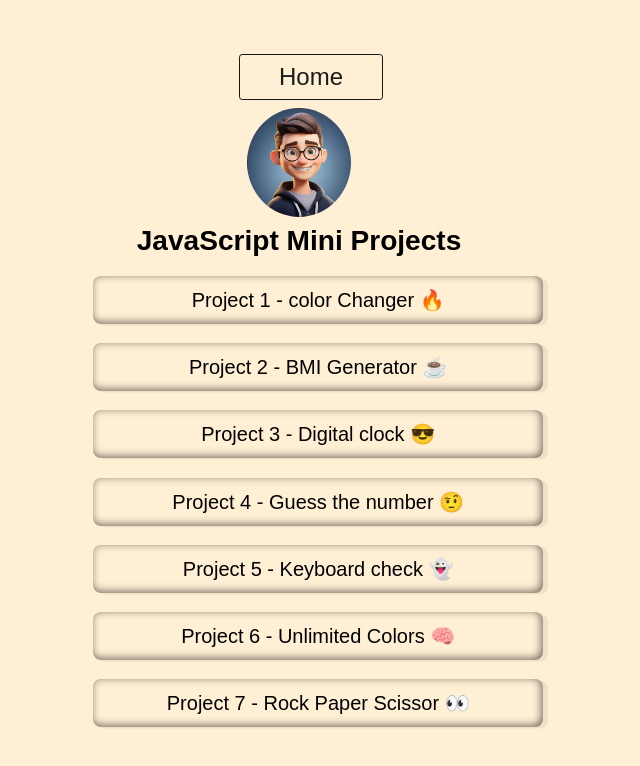
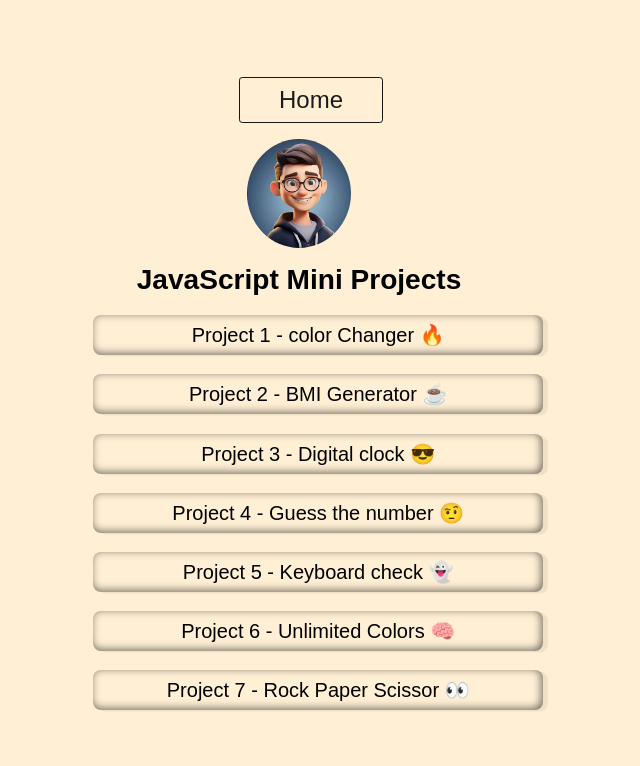
Before and after one commit to dee112003/JavaScript-Mini-Projects, a plain HTML site: page index.html in a window 1280 px wide. Shown: the whole page, without its empty margins (329-969 px from the left). Drawn offline with Linux system fonts and the light colour scheme.

Commit message:
updated style.css

```diff
--- a/styles.css
+++ b/styles.css
@@ -49,9 +49,11 @@ nav {
 }
 
 nav a {
+  margin-top: 0.4rem;
   display: inline-block;
   min-width: 9rem;
   padding: 0.5rem;
+
   border-radius: 0.2rem;
   border: solid 1px rgb(22, 22, 22);
   text-align: center;
@@ -94,6 +96,7 @@ img {
   width: 120px;
   border-radius: 50%;
   padding: var(--PADDING-REM);
+  margin: 0.5rem;
 }
 
 .link-tree {
@@ -104,7 +107,6 @@ img {
 
 .link-tree>li {
   margin: 0 auto;
-  /* border: 2px solid black; */
   border-radius: var(--BORDER-RADIUS);
   display: flex;
   justify-content: center;
@@ -112,7 +114,7 @@ img {
   font-size: 20px;
   margin: 1.2rem;
   background: papayawhip;
-  padding: 12px;
+  padding: 0.5rem;
   width: 100%;
   cursor: pointer;
   text-decoration: none;
```
